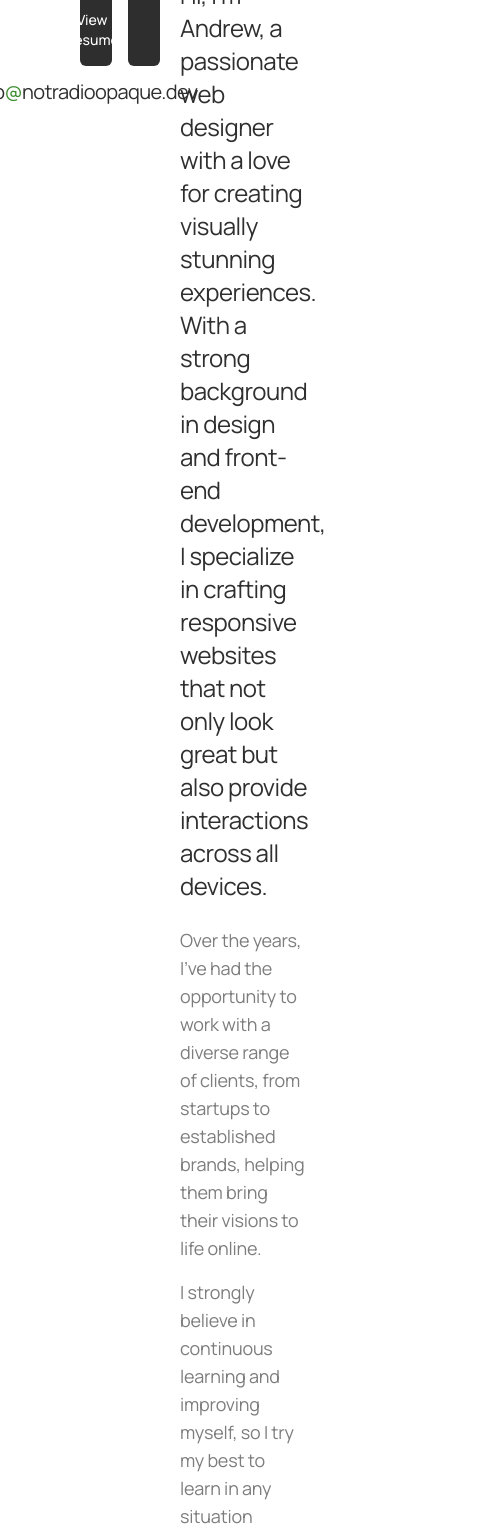
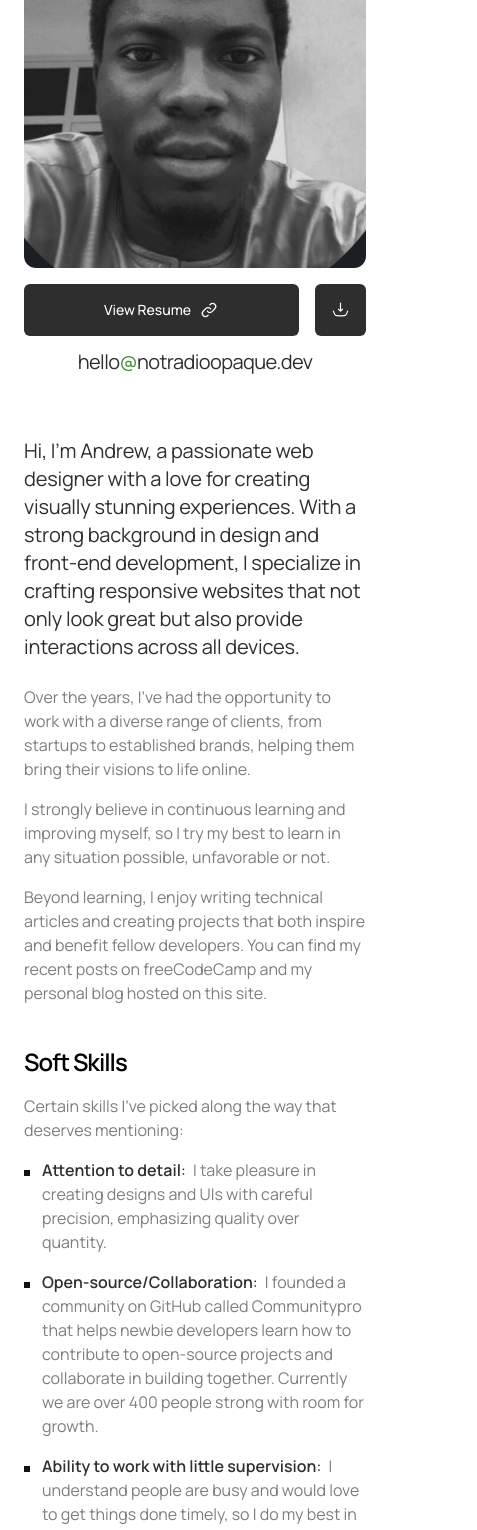
Before and after one commit to notRadioOpaque/heyismail.xyz, a SvelteKit app: page /about in a window 390 px wide. Shown: the part 432-1962 px from the top of the page, 477 px wide, since content can reach past the window. Built offline with nearby package versions, Linux system fonts and the light colour scheme.

Commit message:
:art: refined About section layout for improved responsiveness and visual appeal by adjusting font sizes, padding, and margins; optimized flexbox structure for better alignment of elements across different screen sizes.

```diff
--- a/src/routes/about/+page.svelte
+++ b/src/routes/about/+page.svelte
@@ -42,14 +42,15 @@
 
 		<p
 			bind:this={heroText}
-			class="text-primary-text text-center text-[90px] leading-[99px] tracking-[-3.6px]"
+			class="mx-auto text-[36px] leading-[45px] tracking-[-0.7px] md:w-[70%] md:text-[88px]
+			md:leading-[92px] md:tracking-[-3.7px]"
 		>
 			About Me
 		</p>
 	</div>
 
-	<div bind:this={block} class="flex">
-		<div class="h-screen w-1/3 p-20 pt-0">
+	<div bind:this={block} class="flex flex-col gap-10 md:flex-row md:gap-0">
+		<div class="p-6 pt-0 md:h-screen md:w-1/3 md:p-20">
 			<div class="flex w-full flex-col items-center gap-4">
 				<div class="w-full overflow-hidden rounded-xl">
 					<img class="block h-full w-full object-cover" src="images/ismail.png" alt="" />
@@ -77,36 +78,42 @@
 			</div>
 		</div>
 
-		<div class="w-2/3 p-20 pt-0 pl-5">
-			<div class="w-4/5">
-				<p class="text-primary-text text-[24px] leading-[33px] tracking-[-0.5px]">
+		<div class="p-6 pt-0 md:w-2/3 md:p-20 md:pl-5">
+			<div class="w-full md:w-4/5">
+				<p
+					class="text-primary-text text-[20px] leading-[28px] tracking-[-0.2px] md:text-[24px] md:leading-[33px] md:tracking-[-0.5px]"
+				>
 					Hi, I’m Andrew, a passionate web designer with a love for creating visually stunning
 					experiences. With a strong background in design and front-end development, I specialize in
 					crafting responsive websites that not only look great but also provide interactions across
 					all devices.
 				</p>
 
-				<div class="my-6 flex flex-col gap-4">
-					<p class="text-secondary-text text-[18px] leading-[28px] tracking-[-0.2px]">
+				<div
+					class="text-secondary-text my-6 flex flex-col gap-4 text-base md:text-[18px] md:leading-[28px] md:tracking-[-0.2px]"
+				>
+					<p>
 						Over the years, I’ve had the opportunity to work with a diverse range of clients, from
 						startups to established brands, helping them bring their visions to life online.
 					</p>
 
-					<p class="text-secondary-text text-[18px] leading-[28px] tracking-[-0.2px]">
+					<p>
 						I strongly believe in continuous learning and improving myself, so I try my best to
 						learn in any situation possible, unfavorable or not.
 					</p>
 
-					<p class="text-secondary-text text-[18px] leading-[28px] tracking-[-0.2px]">
+					<p>
 						Beyond learning, I enjoy writing technical articles and creating projects that both
 						inspire and benefit fellow developers. You can find my recent posts on freeCodeCamp and
 						my personal blog hosted on this site.
 					</p>
 				</div>
 
-				<div class="mt-20 mb-12 flex flex-col gap-4">
+				<div class="mt-10 mb-12 flex flex-col gap-4 md:mt-20">
 					<h3 class="text-[24px] leading-[33px] font-semibold tracking-[-1px]">Soft Skills</h3>
-					<p class="text-secondary-text text-[18px] leading-[28px] tracking-[-0.2px]">
+					<p
+						class="text-secondary-text text-base md:text-[18px] md:leading-[28px] md:tracking-[-0.2px]"
+					>
 						Certain skills I've picked along the way that deserves mentioning:
 					</p>
 					<ul class="flex flex-col gap-4">
@@ -114,11 +121,11 @@
 							<div class="bg-secondary-bg mt-3 aspect-square h-[6px] w-[6px]"></div>
 							<div class="">
 								<span
-									class="text-primary-text text-[18px] leading-[28px] font-semibold tracking-[-0.4px]"
+									class="text-primary-text text-base font-semibold md:text-[18px] md:leading-[28px] md:tracking-[-0.2px]"
 									>Attention to detail</span
 								><span class="mr-1">:</span>
 								<span
-									class="text-secondary-text text-[18px] leading-[28px] tracking-[-0.2px] break-words whitespace-normal"
+									class="text-secondary-text text-base break-words whitespace-normal md:text-[18px] md:leading-[28px] md:tracking-[-0.2px]"
 								>
 									I take pleasure in creating designs and UIs with careful precision, emphasizing
 									quality over quantity.
@@ -130,11 +137,11 @@
 							<div class="bg-secondary-bg mt-3 aspect-square h-[6px] w-[6px]"></div>
 							<div class="">
 								<span
-									class="text-primary-text text-[18px] leading-[28px] font-semibold tracking-[-0.4px]"
+									class="text-primary-text text-base font-semibold md:text-[18px] md:leading-[28px] md:tracking-[-0.2px]"
 									>Open-source/Collaboration</span
 								><span class="mr-1">:</span>
 								<span
-									class="text-secondary-text text-[18px] leading-[28px] tracking-[-0.2px] break-words whitespace-normal"
+									class="text-secondary-text text-base break-words whitespace-normal md:text-[18px] md:leading-[28px] md:tracking-[-0.2px]"
 								>
 									I founded a community on GitHub called Communitypro that helps newbie developers
 									learn how to contribute to open-source projects and collaborate in building
@@ -147,11 +154,11 @@
 							<div class="bg-secondary-bg mt-3 aspect-square h-[6px] w-[6px]"></div>
 							<div class="">
 								<span
-									class="text-primary-text text-[18px] leading-[28px] font-semibold tracking-[-0.4px]"
+									class="text-primary-text text-base font-semibold md:text-[18px] md:leading-[28px] md:tracking-[-0.2px]"
 									>Ability to work with little supervision</span
 								><span class="mr-1">:</span>
 								<span
-									class="text-secondary-text text-[18px] leading-[28px] tracking-[-0.2px] break-words whitespace-normal"
+									class="text-secondary-text text-base break-words whitespace-normal md:text-[18px] md:leading-[28px] md:tracking-[-0.2px]"
 								>
 									I understand people are busy and would love to get things done timely, so I do my
 									best in delivering assignments and projects with little supervision, sparing you
@@ -166,7 +173,9 @@
 					<h3 class="text-[24px] leading-[33px] font-semibold tracking-[-1px]">
 						My Creative Arsenal
 					</h3>
-					<p class="text-secondary-text text-[18px] leading-[28px] tracking-[-0.2px]">
+					<p
+						class="text-secondary-text text-base md:text-[18px] md:leading-[28px] md:tracking-[-0.2px]"
+					>
 						Technologies, platforms, and gadgets I use regularly as a frontend developer — from
 						React to Twitch, from Figma to my trusty MacBook.
 					</p>
@@ -186,14 +195,14 @@
 									<div class="bg-tertiary-bg h-5 w-5"></div>
 									<a
 										href={url}
-										class="text-tertiary-text text-[18px] leading-[28px] tracking-[-0.4px] break-words whitespace-normal underline"
+										class="text-tertiary-text text-base break-words whitespace-normal underline md:text-[18px] md:leading-[28px] md:tracking-[-0.2px]"
 										>{name}</a
 									>
-									<p
-										class="text-secondary-text text-[18px] leading-[28px] tracking-[-0.2px] break-words whitespace-normal"
+									<!-- <p
+										class="text-secondary-text text-base break-words whitespace-normal md:text-[18px] md:leading-[28px] md:tracking-[-0.2px]"
 									>
 										- {description}
-									</p>
+									</p> -->
 								</li>
 							{/each}
 						</ul>
@@ -212,14 +221,14 @@
 									<div class="bg-tertiary-bg h-5 w-5"></div>
 									<a
 										href={url}
-										class="text-tertiary-text text-[18px] leading-[28px] tracking-[-0.4px] break-words whitespace-normal underline"
+										class="text-tertiary-text text-base break-words whitespace-normal underline md:text-[18px] md:leading-[28px] md:tracking-[-0.2px]"
 										>{name}</a
 									>
-									<p
-										class="text-secondary-text text-[18px] leading-[28px] tracking-[-0.2px] break-words whitespace-normal"
+									<!-- <p
+										class="text-secondary-text text-base break-words whitespace-normal md:text-[18px] md:leading-[28px] md:tracking-[-0.2px]"
 									>
 										- {description}
-									</p>
+									</p> -->
 								</li>
 							{/each}
 						</ul>
@@ -229,16 +238,18 @@
 
 			<div class="my-12 flex flex-col gap-4">
 				<h3 class="text-[24px] leading-[33px] font-semibold tracking-[-1px]">The Inspo List</h3>
-				<p class="text-secondary-text w-[90%] text-[18px] leading-[28px] tracking-[-0.2px]">
+				<p
+					class="text-secondary-text w-full text-base md:w-[90%] md:text-[18px] md:leading-[28px] md:tracking-[-0.2px]"
+				>
 					No cape, just code. These folks don’t just write software—they craft legacies. Each of
 					them has shaped how I think, build, and grow as a dev. No particular order, just massive
 					respect.
 				</p>
 
-				<div class="mt-8 flex gap-4">
+				<div class="mt-8 flex flex-col gap-4 md:flex-row">
 					<div
-						class={`grid grid-cols-2 gap-3 transition-all duration-300 ${
-							selected ? 'w-[600px]' : 'w-full grid-cols-3'
+						class={`order-2 grid gap-3 transition-all duration-300 md:grid-cols-2 ${
+							selected ? 'w-full md:w-[600px]' : 'w-full md:grid-cols-3'
 						}`}
 					>
 						{#each DEVELOPERS as dev}
@@ -261,7 +272,7 @@
 
 					{#if selected}
 						<div
-							class="flex w-full items-start justify-start rounded-lg p-4 transition-all duration-300"
+							class="flex w-full items-start justify-start rounded-lg p-4 px-0 transition-all duration-300 md:px-4"
 							data-view-transition-name="dev-panel"
 						>
 							<div class="space-y-2">
```
